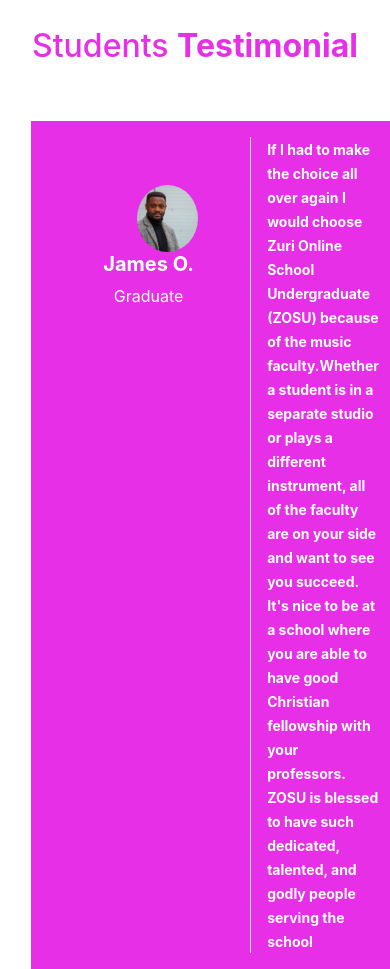
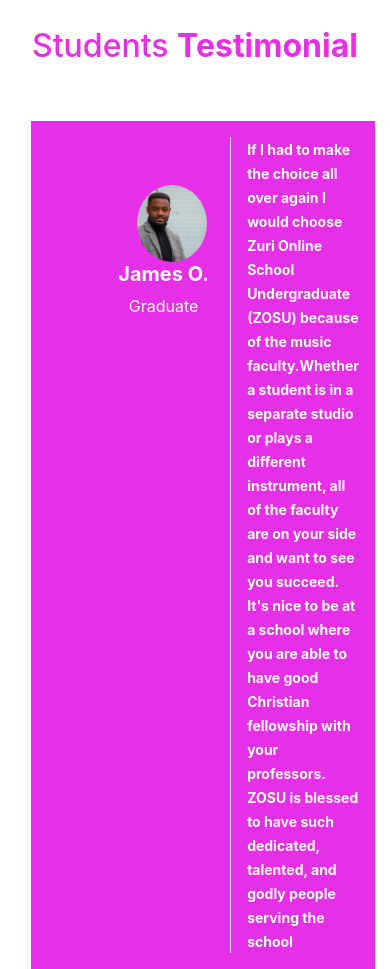
Before and after one commit to hngi/Team-Fury-Project-Envato-Online-School-For-Undergraduates, a plain HTML site: page index.html in a window 390 px wide. Shown: the part 920-1889 px from the top of the page. Drawn offline with nearby package versions, Linux system fonts and the light colour scheme; a script that the page names is missing.

Commit message:
Update style.css

```diff
--- a/Team-Fury-Project-Envato-Online-School-For-Undergraduates-master/assets/css/style.css
+++ b/Team-Fury-Project-Envato-Online-School-For-Undergraduates-master/assets/css/style.css
@@ -238,8 +238,8 @@ a i {
 .float img {
    width: 10%;
 }
-	.media {
-		margin-right: -20px;
+	.media-body {
+		margin-left: -50px;
 	}
 	.media img {
 		width:30%;
```
